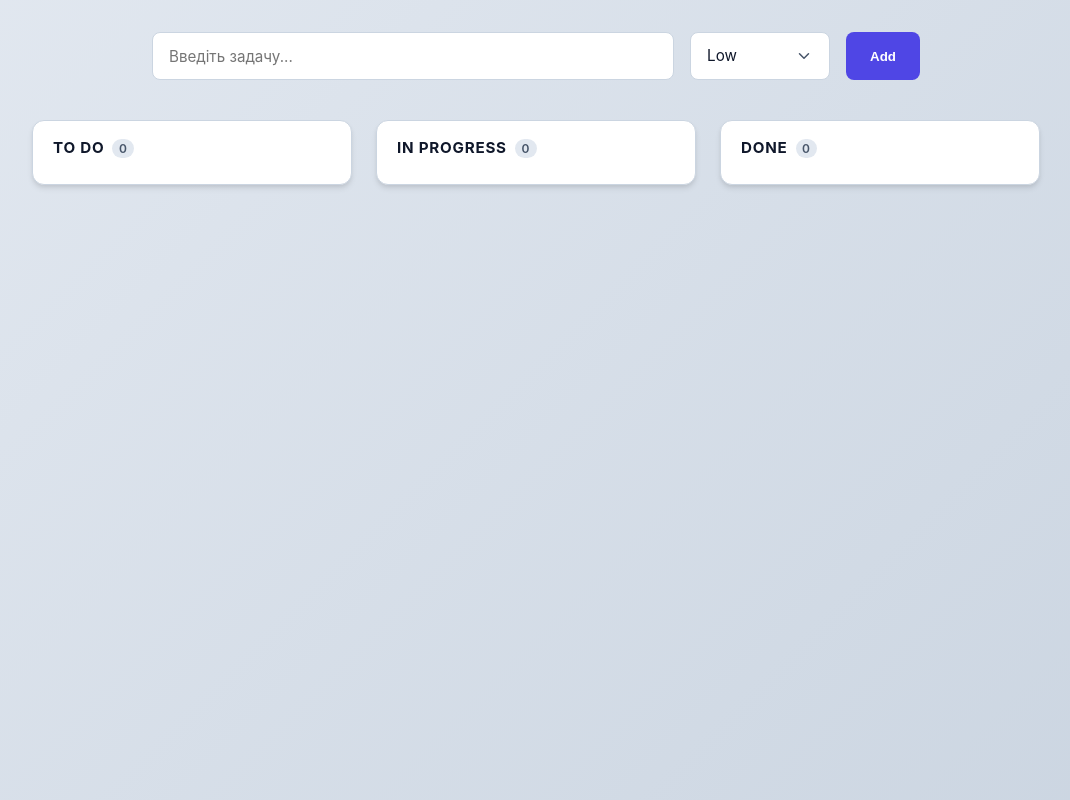
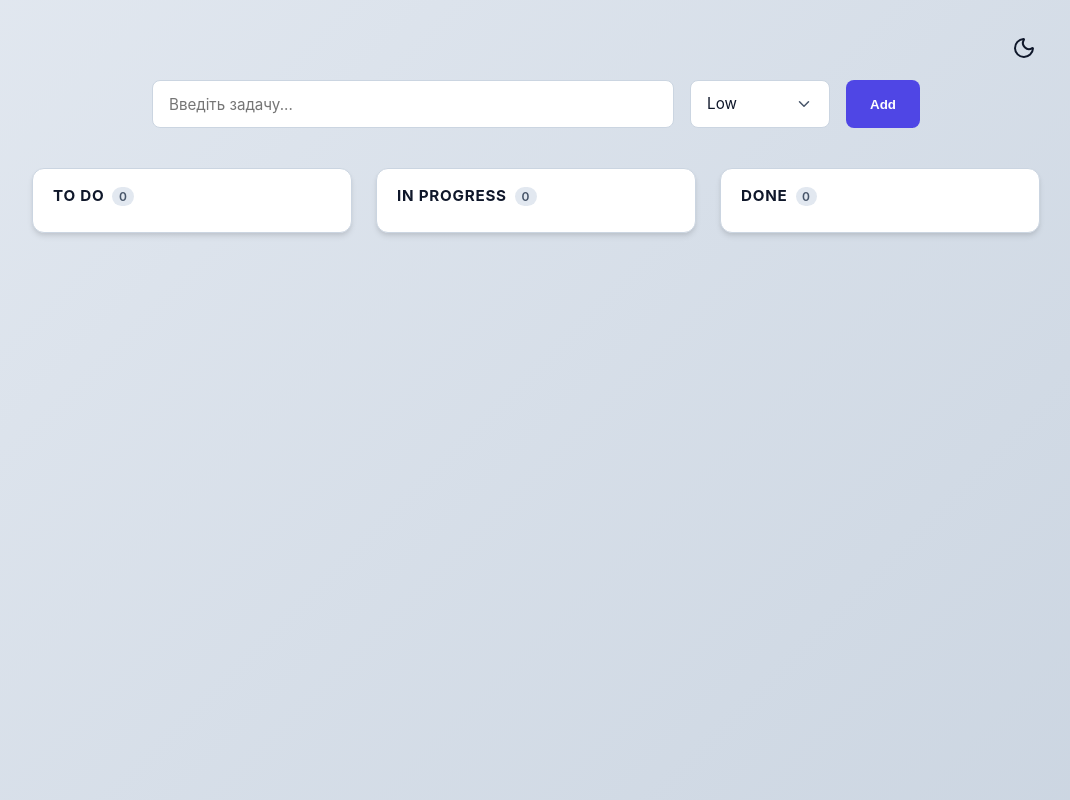
Before and after one commit to AndrewKozak2/kanban-ts, a React (Vite) app: page / in a window 1280 px wide. Shown: the whole page, without its empty margins (104-1174 px from the left). Built offline with nearby package versions, Linux system fonts and the light colour scheme.

Commit message:
feat: implement dark mode with localStorage persistence and UI fixes

```diff
--- a/src/App.css
+++ b/src/App.css
@@ -3,6 +3,8 @@
   --bg-column: #ffffff;
   --bg-card: #ffffff;
   --bg-input: #ffffff;
+  --bg-hover: #f1f5f9;
+  --bg-drag-over: #f8fafc;
   --text-main: #0f172a;
   --text-muted: #475569;
   --primary: #4f46e5;
@@ -13,6 +15,31 @@
     0 4px 6px -1px rgba(0, 0, 0, 0.1), 0 2px 4px -1px rgba(0, 0, 0, 0.06);
   --shadow-card: 0 1px 3px rgba(0, 0, 0, 0.1);
   --shadow-hover: 0 10px 15px -3px rgba(0, 0, 0, 0.1);
+  --badge-low-bg: #d1fae5;
+  --badge-low-text: #065f46;
+  --badge-med-bg: #fef3c7;
+  --badge-med-text: #92400e;
+  --badge-high-bg: #fee2e2;
+  --badge-high-text: #991b1b;
+}
+
+[data-theme="dark"] {
+  --bg-body: #0b1120;
+  --bg-column: #1e293b;
+  --bg-card: #334155;
+  --bg-input: #0f172a;
+  --bg-hover: #475569;
+  --bg-drag-over: #0f172a;
+  --text-main: #f8fafc;
+  --text-muted: #8e9bab;
+  --border-light: #475569;
+  --shadow-column: 0 4px 6px -1px rgba(0, 0, 0, 0.5);
+  --badge-low-bg: rgba(52, 211, 153, 0.15);
+  --badge-low-text: #34d399;
+  --badge-med-bg: rgba(251, 191, 36, 0.15);
+  --badge-med-text: #fbbf24;
+  --badge-high-bg: rgba(248, 113, 113, 0.15);
+  --badge-high-text: #f87171;
 }
 
 *,
@@ -38,6 +65,30 @@ body {
   display: flex;
   flex-direction: column;
   padding-top: 2rem;
+}
+
+.app-header {
+  display: flex;
+  justify-content: flex-end;
+  width: 100%;
+  max-width: 1040px;
+  margin: 0 auto 1rem auto;
+  padding: 0 1rem;
+}
+
+.icon-btn {
+  background: transparent;
+  border: none;
+  cursor: pointer;
+  color: var(--text-main);
+  display: flex;
+  align-items: center;
+  justify-content: center;
+  transition: color 0.2s ease;
+}
+
+.icon-btn:hover {
+  color: var(--primary);
 }
 
 .add-task-form {
--- a/src/App.tsx
+++ b/src/App.tsx
@@ -1,4 +1,4 @@
-import { useState } from "react";
+import { useEffect, useState } from "react";
 import { type Priority } from "./types/todo";
 import { Column } from "./components/Column/Column";
 import {
@@ -6,6 +6,7 @@ import {
   type SelectOption,
 } from "./components/CustomSelect/CustomSelect";
 import { useTasks } from "./components/hooks/useTasks";
+import { Sun, Moon } from "lucide-react";
 
 import "./App.css";
 
@@ -20,6 +21,10 @@ function App() {
 
   const [inputValue, setInputValue] = useState<string>("");
   const [priority, setPriority] = useState<Priority>("low");
+  const [theme, setTheme] = useState<"light" | "dark">(() => {
+    const savedTheme = localStorage.getItem("theme") as "light" | "dark" | null;
+    return savedTheme ? savedTheme : "light";
+  });
 
   function handleChange(e: React.ChangeEvent<HTMLInputElement>) {
     setInputValue(e.target.value);
@@ -34,8 +39,22 @@ function App() {
     setPriority("low");
   }
 
+  useEffect(() => {
+    document.documentElement.setAttribute("data-theme", theme);
+    localStorage.setItem("theme", theme);
+  }, [theme]);
+
+  function toggleTheme() {
+    setTheme((prev) => (prev === "light" ? "dark" : "light"));
+  }
+
   return (
     <div>
+      <header className="app-header">
+        <button onClick={toggleTheme} className="icon-btn">
+          {theme === "light" ? <Moon size={24} /> : <Sun size={24} />}
+        </button>
+      </header>
       <form onSubmit={handleSubmit} className="add-task-form">
         <input
           type="text"
--- a/src/components/Column/Column.css
+++ b/src/components/Column/Column.css
@@ -39,7 +39,7 @@
 }
 
 .column.drag-over {
-  background-color: #f8fafc;
+  background-color: var(--bg-drag-over);
   box-shadow: inset 0 0 0 2px var(--primary);
   border-color: var(--primary);
 }
--- a/src/components/CustomSelect/CustomSelect.css
+++ b/src/components/CustomSelect/CustomSelect.css
@@ -57,7 +57,7 @@
 }
 
 .custom-select-option:hover {
-  background-color: #f1f5f9;
+  background-color: var(--bg-hover);
 }
 
 .custom-select-option.selected {
--- a/src/components/TaskCard/TaskCard.css
+++ b/src/components/TaskCard/TaskCard.css
@@ -4,11 +4,9 @@
   padding: 1.25rem;
   border: 1px solid var(--border-light);
   box-shadow: var(--shadow-card);
-
   display: flex;
   flex-direction: column;
   gap: 1rem;
-
   cursor: grab;
   transition:
     box-shadow 0.2s ease,
@@ -118,18 +116,18 @@
 }
 
 .priority-low {
-  color: #065f46;
-  background-color: #d1fae5;
+  color: var(--badge-low-text);
+  background-color: var(--badge-low-bg);
 }
 
 .priority-medium {
-  color: #92400e;
-  background-color: #fef3c7;
+  color: var(--badge-med-text);
+  background-color: var(--badge-med-bg);
 }
 
 .priority-high {
-  color: #991b1b;
-  background-color: #fee2e2;
+  color: var(--badge-high-text);
+  background-color: var(--badge-high-bg);
 }
 
 .status-select {
```
